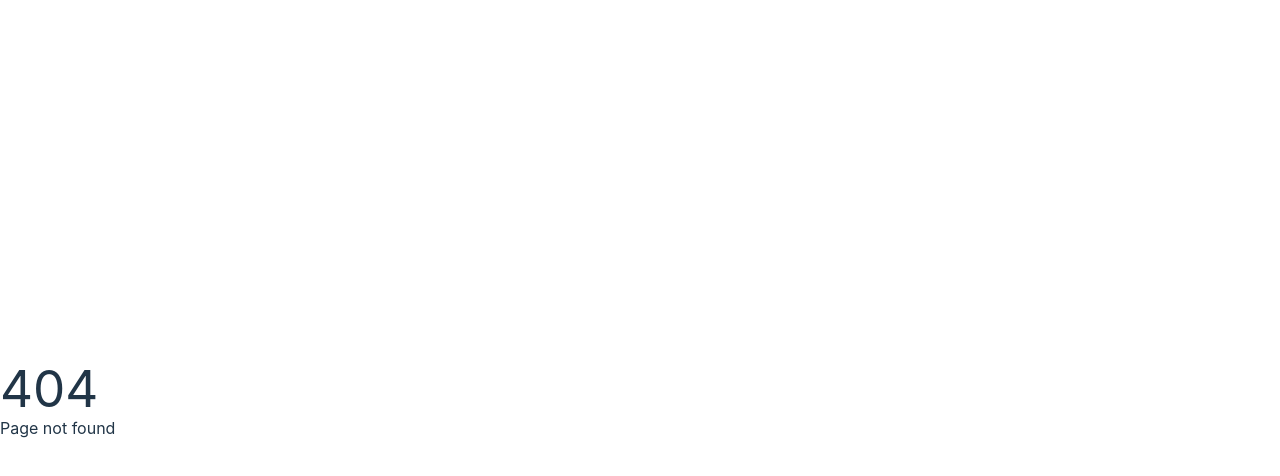
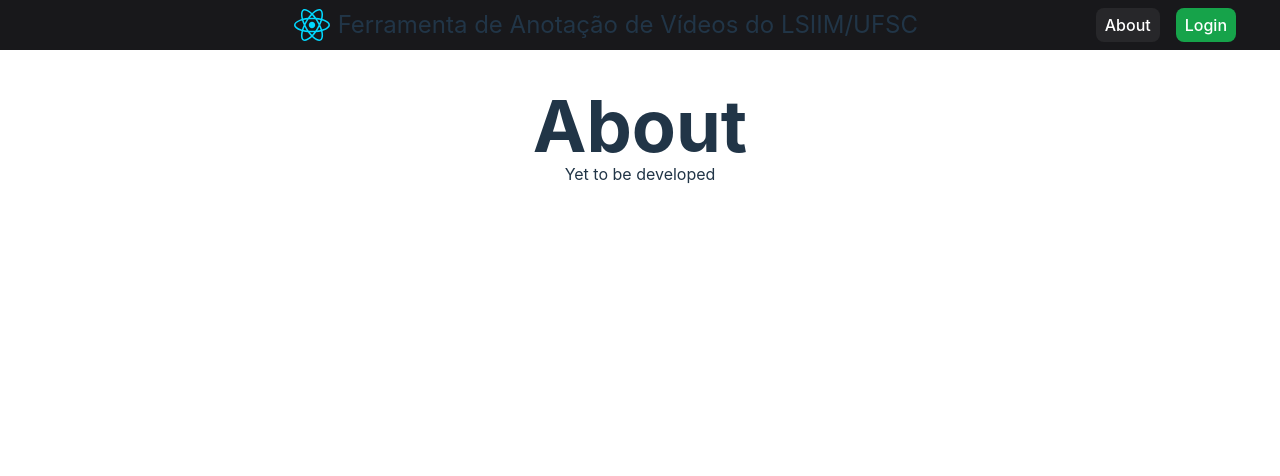
Before and after one commit to LSIIM/video_annotation-tool-lsiim, a React (Vite) app: page /about in a window 1280 px wide. Before the commit this address had no page. Shown: the top 476 px of the page. Built offline with nearby package versions, Linux system fonts and the light colour scheme.

Commit message:
Adicionada a barra de pesquisa e trocadas as imagens pelos players nativos

```diff
--- /dev/null
+++ b/src/components/Card.tsx
@@ -0,0 +1,29 @@
+interface Props{
+    title: string;
+    annotations: string;
+    videoUrl: string;
+    onVisualize: () => void;
+    onAnnotate: () => void;
+}
+
+export default function Card({ title, annotations, videoUrl, onAnnotate, onVisualize }: Props) {
+
+    return (
+        <section className='h-40 mx-20 my-10 flex justify-between max-w-full rounded-xl bg-zinc-800'>
+            <div className='w-40 overflow-hidden'>
+                <video src={videoUrl} className="w-full h-full object-cover rounded-l-lg" controls />
+            </div>
+            <div className='flex flex-col justify-evenly'>
+                <p className='font-bold text-xl'>{title}</p>
+                <p className='italic'>{annotations}</p>
+                <div/>
+            </div>
+            <div className='flex flex-col justify-evenly mr-10'>
+                <button onClick={onVisualize} className='bg-indigo-500 hover:bg-indigo-700'>Visualizar</button>
+                <button onClick={onAnnotate} className='bg-indigo-500 hover:bg-indigo-700'>Anotar</button>
+            </div>
+        </section>
+    );
+}
+
+//6558f5
--- a/src/components/Header.tsx
+++ b/src/components/Header.tsx
@@ -10,17 +10,17 @@ export default function Header(){
     return(
         <div>
             <section className='flex justify-between px-10 items-center bg-zinc-900'>
-                <div className='mx-10'/>
-                <div className='ml-4 flex hover:opacity-50 cursor-default' onClick={() => _navigate('/1')}>
+                <div/>
+                <div className='ml-20 flex hover:opacity-50 cursor-default w-3/4 justify-center gap-2' onClick={() => _navigate('/')}>
                     <img src={logo} alt="logo"/>
-                    <h1>Ferramenta de Anotação de Vídeos do LSIIM/UFSC</h1>
+                    <p className='text-2xl'>Ferramenta de Anotação de Vídeos do LSIIM/UFSC</p>
                 </div>
-                <div className='flex gap-2 hover:'>
-                    <button className='bg-zinc-800 p-2 text-white m-1' onClick={() => _navigate('/about')}>About</button>
+                <div className='flex gap-2'>
+                    <button className='bg-zinc-800 p-1 px-2 my-2 text-white m-1' onClick={() => _navigate('/about')}>About</button>
                     {isAuthenticated ?
-                        <button className='bg-red-600 p-2 text-white m-1' onClick={logout}>Logout</button>
+                        <button className='bg-red-600 p-1 px-2 my-2 text-white m-1' onClick={logout}>Logout</button>
                     :
-                        <button className='bg-green-600 p-2 text-white m-1' onClick={login}>Login</button>
+                        <button className='bg-green-600 p-1 px-2 my-2 text-white m-1' onClick={login}>Login</button>
                     }
                 </div>
             </section>
--- /dev/null
+++ b/src/components/SearchBar.tsx
@@ -0,0 +1,18 @@
+import React from 'react';
+
+interface Props {
+    onClick: () => void;
+}
+
+export default function SearchBar({ onClick }: Props) {
+
+    return (
+        <div className='rounded-lg mx-20 w-4/5 flex mt-3' >
+            {/* <input type="text" className='w-full rounded-l-lg p-2' placeholder='Pesquisar por bebê' /> */}
+            <input type="text" className='w-full rounded-l-lg p-2 flex flex-col justify-center' placeholder='Pesquisar por bebê' />
+            <div className='flex flex-col justify-center'>
+                <img src="https://img.icons8.com/ios/452/search--v1.png" alt="search" onClick={onClick} className='w-10 h-10 bg-slate-400 rounded-r-lg p-1 hover:cursor-pointer hover:bg-slate-600' />
+            </div>
+        </div>
+    )
+}
--- a/src/context/AuthContext.tsx
+++ b/src/context/AuthContext.tsx
@@ -28,11 +28,10 @@ export const AuthProvider: React.FC<Props> = ({ children }) => {
     }, []);
 
     const Login = useCallback((password: string) => {
-        console.log(password);
-        if (password != "Abóbora") {
+        if (password != "lsiimsim") {
             return "Senha inválida";
         }
-        localStorage.setItem("@Auth.Token", JSON.stringify(btoa("LSIIM/UFSC:Abóbora")));
+        localStorage.setItem("@Auth.Token", JSON.stringify(btoa("LSIIM/UFSC:lsiimsim")));
         localStorage.setItem("@Auth.Data", JSON.stringify({ name: "LSIIM" }));
         setUserData({id: 1, name: "LSIIM" });
         setIsAuthenticated(true);
--- a/src/global.css
+++ b/src/global.css
@@ -9,7 +9,6 @@
 
   color-scheme: light dark;
   color: rgba(255, 255, 255, 0.87);
-  background-color: #242424;
 
   font-synthesis: none;
   text-rendering: optimizeLegibility;
--- a/src/main.tsx
+++ b/src/main.tsx
@@ -3,9 +3,10 @@ import React from 'react';
 import { Toaster } from 'react-hot-toast';
 import { BrowserRouter, Route, Routes } from 'react-router-dom';
 import { AuthProvider } from './context/AuthContext';
-import  Login from './pages/Login/login';
-import  Home from './pages/Home/home';
+import Login from './pages/Login/login';
+import Home from './pages/Home/home';
 import ErrorPage from './pages/ErrorPage/errorPage';
+import About from './pages/About/about';
 import './global.css';
 
 ReactDOM.createRoot(document.getElementById('root')!).render(
@@ -18,6 +19,7 @@ ReactDOM.createRoot(document.getElementById('root')!).render(
           <Route path='*' element={<ErrorPage />} />
           <Route path='/' index element={<Home />} />
           <Route path='/login' index element={<Login />} />
+          <Route path='/about' index element={<About />} />
           {/* <Route path='/signup' index element={<Signup />} /> */}
           {/* <Route path='' element={<PrivateRoutes />}> */}
             {/* <Route path='/myDiscs' element={<Discs />} /> */}
--- a/src/pages/About/about.tsx
+++ b/src/pages/About/about.tsx
@@ -0,0 +1,15 @@
+import Header from "@/components/Header"
+
+export default function About(){
+    return (
+        <div className='flex-col h-screen w-screen'>
+            <Header/>
+            <div className="flex justify-center mt-10">
+                <div className="flex-col">
+                    <p className="text-7xl font-bold">About</p>
+                    <p className="mx-8">Yet to be developed</p>
+                </div>
+            </div>
+        </div>
+    );
+}
--- a/src/pages/ErrorPage/errorPage.tsx
+++ b/src/pages/ErrorPage/errorPage.tsx
@@ -1,10 +1,16 @@
+import Header from "@/components/Header";
 import React from "react"
 
 export default function ErrorPage() {
   return (
-    <div>
-      <h1>404</h1>
-      <h2>Page not found</h2>
+    <div className='flex-col h-screen w-screen'>
+      <Header />
+      <div className="flex justify-center mt-10">
+        <div className="flex-col">
+          <p className="text-7xl font-bold">404</p>
+          <p className="mx-8">Page not found</p>
+        </div>
+      </div>
     </div>
-  )
+  );
 }
--- a/src/pages/Home/home.tsx
+++ b/src/pages/Home/home.tsx
@@ -1,16 +1,56 @@
 import '../../global.css'
-import VideoPlayer from '../../components/VideoPlayer'
+// import VideoPlayer from '../../components/VideoPlayer'
 import Header from '../../components/Header'
+import Card from '@/components/Card';
+import { useAuth } from '@/hooks/UseAuth';
+import { Navigate } from 'react-router-dom';
+import SearchBar from '@/components/SearchBar';
+// import toast from 'react-hot-toast';
+
+import fakeFiles from '@/lsiim/files.json';
+import toast from 'react-hot-toast';
 
 export default function Home() {
 
+  function handleVisualize() {
+
+  }
+
+  function handleAnnotate() {
+
+  }
+
+  const { isAuthenticated } = useAuth();
+  if (!isAuthenticated) return <Navigate to='/login' />
   return (
-    <div className='flex-col h-screen w-screen'>
+    <div className='flex-col h-screen w-screen overflow-x-hidden'>
       <Header />
-      <div className='flex-col'>
-        <h1>Video Player</h1>
-        <VideoPlayer />
+      <div className='flex justify-center'>
+        <SearchBar onClick={() => console.log('search')} />
+
       </div>
+      {fakeFiles.map((file, i) => (
+        <div key={i} className=''>
+          <Card title={file.title} annotations={file.annotations} videoUrl={file.videoUrl} onAnnotate={handleAnnotate} onVisualize={handleVisualize} />
+        </div>
+      ))}
     </div>
   );
 }
+// { albums?.map((album, i) => (
+//   <div key={i}>
+//     <div style={{'--bg-fundo': `url(${album.images[0].url})`} as React.CSSProperties} className="bg-[image:var(--bg-fundo)] bg-cover bg-no-repeat w-[220px] h-[220px] rounded-md hover:scale-[1.15] transition">
+//       <div onClick={() => openModal(album.name)} className="flex flex-col h-full justify-between items-center backdrop-brightness-50 shadow-white">
+//         <div />
+//         <h1 className="text-2xl font-semibold text-center text-white line-clamp-2 max-w-full px-3">{album.name}</h1>
+//         <div className="flex justify-between items-center w-full mb-2">
+//           <div></div>
+//           <h1 className="text-2xl font-semibold text-center text-white mr-4">R$ {album.value}</h1>
+//         </div>
+//       </div>
+//     </div>
+//     {albumModals[album.name] && (
+//       <div><CustomModal isOpen={true} album={album} onClose={() => closeModal(album.name)} /></div>
+//     )}
+//   </div>
+// ))}
```
Also changed, not shown: src/components/CustomModal.tsx (added, +40 -0 lines), 2 other files (tests, documents, lock files or other folders).
